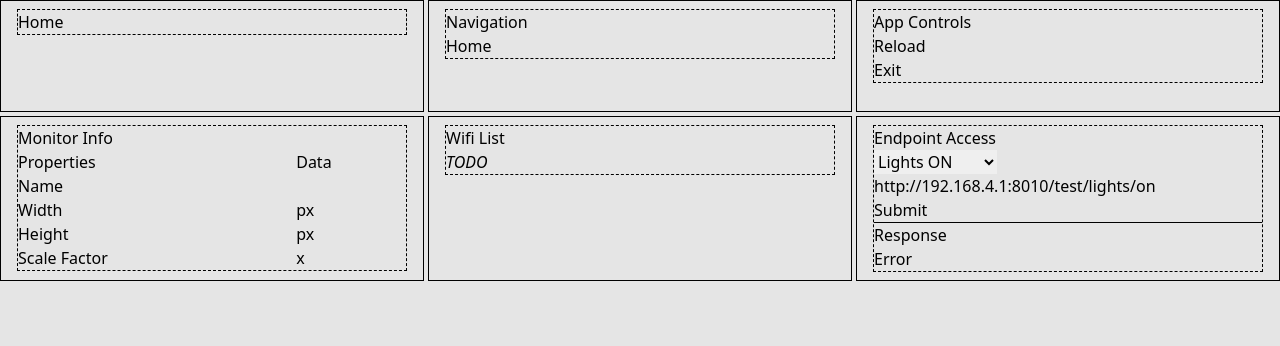
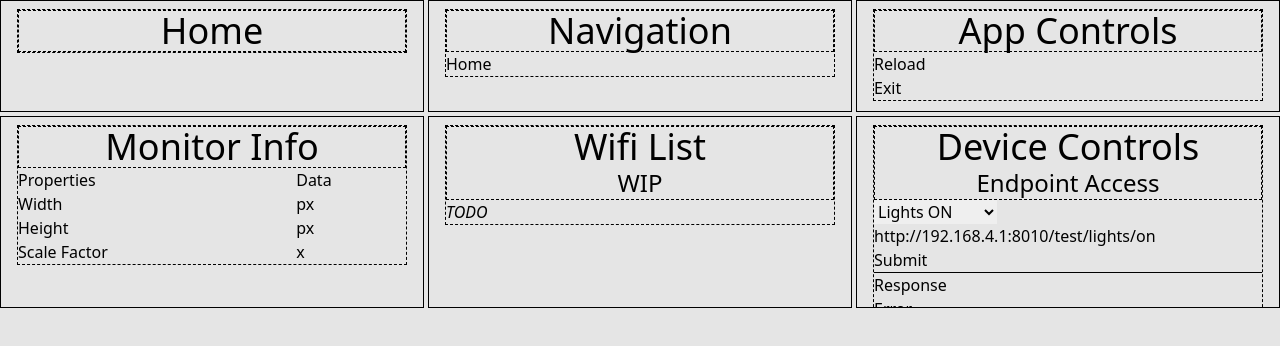
Before and after one commit to gabe-lepo/tauri-test, a React (Vite) app: page / in a window 1280 px wide. Shown: the top 346 px of the page. Built offline with nearby package versions, Linux system fonts and the light colour scheme.

Commit message:
Added card titles component

```diff
--- a/src/components/AppControls.tsx
+++ b/src/components/AppControls.tsx
@@ -1,6 +1,7 @@
 import "../main.css";
 
 import { relaunch, exit } from "@tauri-apps/api/process";
+import CardTitle from "./CardTitle";
 
 function AppControls() {
    function reloadApp() {
@@ -16,7 +17,7 @@ function AppControls() {
 
    return(
       <>
-         <p className="title">App Controls</p>
+         <CardTitle title="App Controls" />
          <button className="" onClick={reloadApp}>Reload</button>
          <br />
          <button className="" onClick={closeApp}>Exit</button>
--- /dev/null
+++ b/src/components/CardTitle.tsx
@@ -0,0 +1,25 @@
+import "../main.css";
+
+interface Props {
+   title: string;
+   subtitle?: string;
+}
+
+export default function CardTitle({title, subtitle}: Props) {
+   return (
+      <div className="text-center antialiased border border-dashed">
+         <h1 className={
+            "text-4xl" +
+            " font-medium"
+         }>
+            {title}
+         </h1>
+         <h2 className={
+            "text-2xl" +
+            " font-light"
+         }>
+            {subtitle}
+         </h2>
+      </div>
+   );
+};
--- a/src/components/EndpointAccess.tsx
+++ b/src/components/EndpointAccess.tsx
@@ -1,6 +1,7 @@
 import "../main.css";
 import { useState, ChangeEvent, useEffect } from "react";
 import { fetch, ResponseType } from "@tauri-apps/api/http";
+import CardTitle from "./CardTitle";
 
 function EndpointAccess() {
    const endpoint = {
@@ -51,7 +52,7 @@ function EndpointAccess() {
 
    return(
       <>
-         <p className="title">Endpoint Access</p>
+         <CardTitle title="Device Controls" subtitle="Endpoint Access" />
          <select onChange={updateUrl}>
             <option>Lights ON</option>
             <option>Lights BOOST</option>
--- a/src/components/MonitorInfo.tsx
+++ b/src/components/MonitorInfo.tsx
@@ -2,6 +2,7 @@ import "../main.css";
 
 import { useEffect, useState } from "react";
 import { currentMonitor, Monitor } from "@tauri-apps/api/window";
+import CardTitle from "./CardTitle";
 
 function MonitorInfo() {
    const [monitorInfo, setMonitorInfo] = useState<Monitor | null>();
@@ -16,7 +17,7 @@ function MonitorInfo() {
 
    return(
       <>
-         <p>Monitor Info</p>
+         <CardTitle title="Monitor Info" subtitle={monitorInfo?.name?.toString()} />
          <div className="table w-full">
             <div className="table-header-group">
                <div className="table-row">
@@ -25,10 +26,6 @@ function MonitorInfo() {
                </div>
             </div>
             <div className="table-row-group">
-               <div className="table-row">
-                  <div className="table-cell">Name</div>
-                  <div className="table-cell">{monitorInfo?.name}</div>
-               </div>
                <div className="table-row">
                   <div className="table-cell">{monitorInfo?.size.type} Width</div>
                   <div className="table-cell">{monitorInfo?.size.width} px</div>
--- a/src/components/NavMenu.tsx
+++ b/src/components/NavMenu.tsx
@@ -1,9 +1,10 @@
 import "../main.css";
+import CardTitle from "./CardTitle";
 
 function NavMenu() {
    return(
       <>
-         <p>Navigation</p>
+         <CardTitle title="Navigation" />
          <nav>
             <ul>
                <li><a href="/">Home</a></li>
--- a/src/components/WifiList.tsx
+++ b/src/components/WifiList.tsx
@@ -1,10 +1,11 @@
 import "../main.css";
+import CardTitle from "./CardTitle";
 
 function WifiList() {
 
    return(
       <>
-         <p className="title">Wifi List</p>
+         <CardTitle title="Wifi List" subtitle="WIP" />
          <i>TODO</i>
       </>
    );
--- a/src/pages/Home.tsx
+++ b/src/pages/Home.tsx
@@ -6,6 +6,7 @@ import AppControls from "../components/AppControls";
 import MonitorInfo from "../components/MonitorInfo";
 import WifiList from "../components/WifiList";
 import EndpointAccess from "../components/EndpointAccess";
+import CardTitle from "../components/CardTitle";
 
 function Home() {
    return(
@@ -13,7 +14,7 @@ function Home() {
          <div className={
             "grid gap-1 grid-cols-1 sm:grid-cols-2 md:grid-cols-3"
          }>
-            <ComponentCard component={<p>Home</p>} />
+            <ComponentCard component={<CardTitle title="Home" />} />
             <ComponentCard component={<NavMenu />} />
             <ComponentCard component={<AppControls />} />
             <ComponentCard component={<MonitorInfo />} />
```
